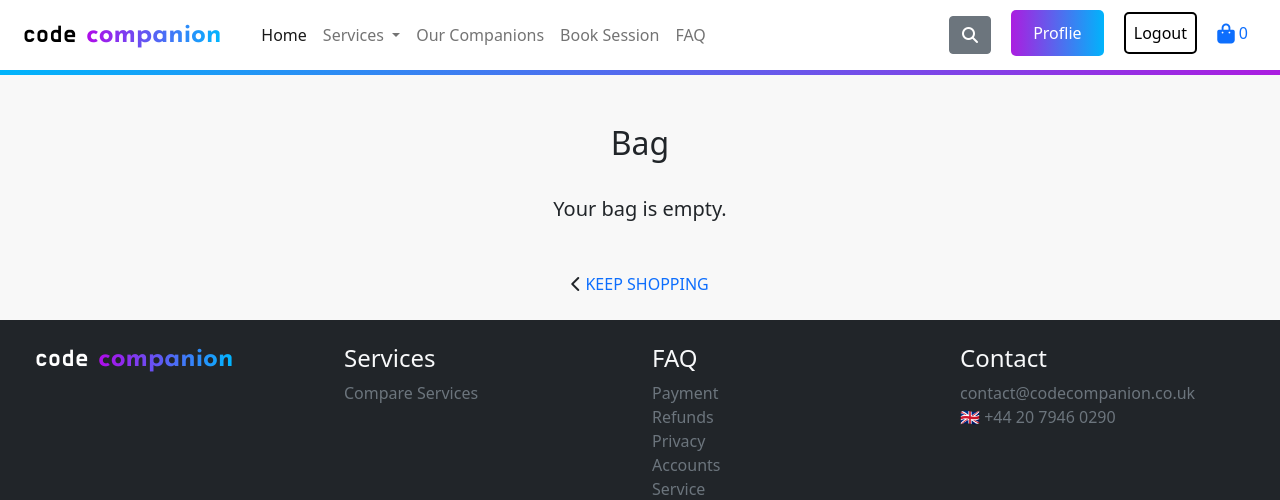
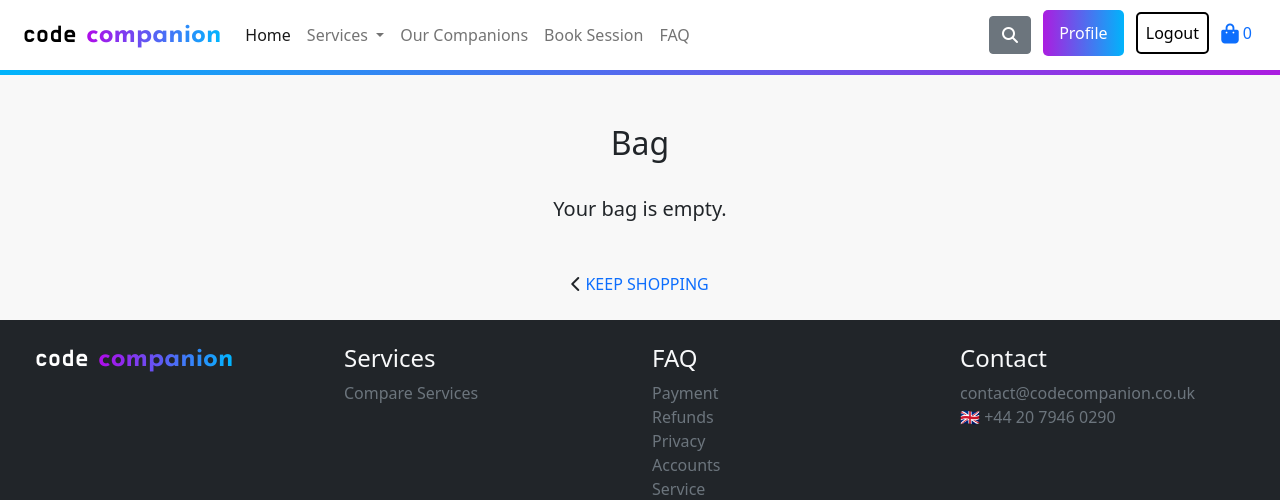
Before and after one commit to rbsam176/ms4-codecompanion, a Django app: page /bag/ in a window 1280 px wide. Shown: the top 500 px of the page. Run offline with Django 3.2, Linux system fonts and the light colour scheme; the visitor is signed in with stand-in values (Sample User, id 1); data that the repository does not hold is empty; some libraries are stand-ins or nearby versions.

Commit message:
fixed nav responsiveness issue

```diff
--- a/templates/base.html
+++ b/templates/base.html
@@ -42,8 +42,8 @@
           <span class="navbar-toggler-icon"></span>
         </button>
         <a href="{% url 'home' %}" id="logo" class="navbar-brand me-auto ps-4 my-2" href="#"><span class="title-code">code</span><span class="title-companion"> companion</span></a>
-        <div class="collapse navbar-collapse mx-4" id="navbarNavAltMarkup">
-          <div class="navbar-nav ms-2">
+        <div class="collapse navbar-collapse ms-3 me-0" id="navbarNavAltMarkup">
+          <div class="navbar-nav">
             <a class="nav-link active" aria-current="page" href="{% url 'home' %}">Home</a>
             <li class="nav-item dropdown">
               <a class="nav-link dropdown-toggle" href="#" id="navbarDropdownMenuLink" role="button" data-bs-toggle="dropdown" aria-expanded="false">
@@ -82,17 +82,17 @@
         </div>
         <div class="d-lg-none nav-mobile-border"></div>
         <div class="ms-auto d-none d-lg-inline-block me-4">
-          <a class="btn btn-secondary mx-2" data-bs-toggle="collapse" href="#collapseExample" role="button" aria-expanded="false" aria-controls="collapseExample">
+          <a class="btn btn-secondary mx-1" data-bs-toggle="collapse" href="#collapseExample" role="button" aria-expanded="false" aria-controls="collapseExample">
             <i class="fas fa-search"></i>
           </a>
           {% if request.user.is_authenticated %}
-            <a class="mx-2 btn-hero btn-signup" href="{% url 'profile' %}">Proflie</a>
-            <a class="mx-2 account-nav btn-login" href="{% url 'account_logout' %}">Logout</a>
+            <a class="mx-1 px-3 btn-hero btn-signup" href="{% url 'profile' %}">Profile</a>
+            <a class="mx-1 account-nav btn-login" href="{% url 'account_logout' %}">Logout</a>
+            <a class="mx-1" href="{% url 'view_bag' %}"><i class="fas fa-shopping-bag fa-lg"></i> {{ product_count }}</a>
           {% else %}
-            <a class="mx-2 btn-hero btn-signup" href="{% url 'account_signup' %}">Sign Up</a>
-            <a class="mx-2 account-nav btn-login" href="{% url 'account_login' %}">Login</a>
+            <a class="mx-1 btn-hero btn-signup" href="{% url 'account_signup' %}">Sign Up</a>
+            <a class="mx-1 account-nav btn-login" href="{% url 'account_login' %}">Login</a>
           {% endif %}
-          <a class="mx-2" href="{% url 'view_bag' %}"><i class="fas fa-shopping-bag fa-lg"></i> {{ product_count }}</a>
         </div>
       </div>
     </nav>
```
